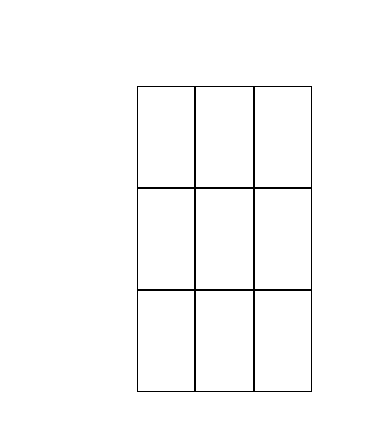
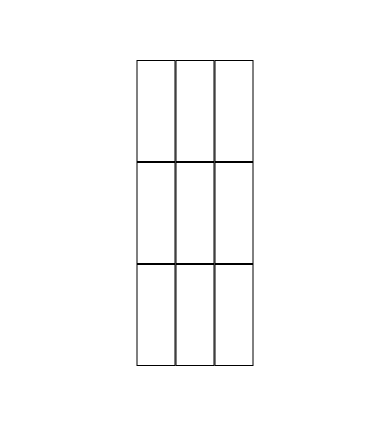
Before and after one commit to BreakTos/Tic-Tac-Toe-Game, a React (Create React App) app: page / in a window 390 px wide. Shown: the part 209-640 px from the top of the page. Built offline with nearby package versions, Linux system fonts and the light colour scheme.

Commit message:
sizing for mobile

```diff
--- a/src/App.css
+++ b/src/App.css
@@ -4,8 +4,8 @@
 }
 .board-container{
     position:absolute;
-    top:35%;
-    left:35%;
+    top:50%;
+    left:50%;
     right:20%;
-
+     transform: translate(-50%, -50%);
 }
```
